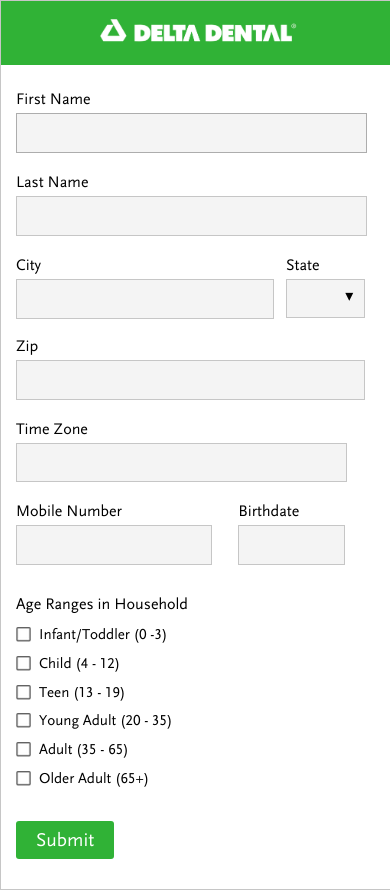
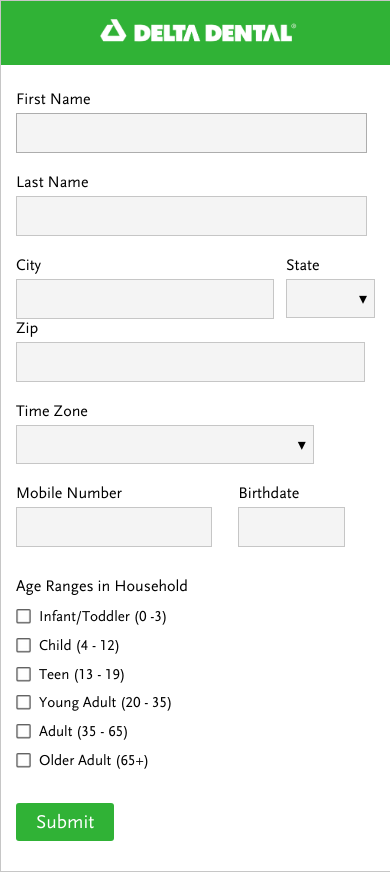
Before and after one commit to gyanishere/webform, a Django app: template member_form/templates/member_form/index.html in a window 390 px wide. Run offline with Django 3.2, Linux system fonts and the light colour scheme; the template is opened without the code that fills it, so the values that code supplies are empty.

Commit message:
Changes timezone select options to abbreviated timezones. Adds select holder styling to timezone dropdown. Adjusts select holder arrow position (changes from relative to absolute). Adjusts media query for state dropdown to allow for correct arrow positioning.

```diff
--- a/member_form/static/member_form/stylesheets/style.css
+++ b/member_form/static/member_form/stylesheets/style.css
@@ -79,9 +79,9 @@
 
 .select--holder::after {
   content:"\25BE";
-  position:relative;
-  bottom:32px;
-  left:70%;
+  position:absolute;
+  top:10px;
+  right:8px;
   pointer-events:none;
 }
 
@@ -336,7 +336,6 @@
       }
 
       .form--state {
-      	  width: 80% !important;
         margin-left: 10px !important;
       }
 
--- a/member_form/templates/member_form/index.html
+++ b/member_form/templates/member_form/index.html
@@ -106,15 +106,17 @@
 							      <label for='zip' class='container__form__label container__form__label--ln smaller--orig'>Zip</label>
 							      <input required type='text' class='container__form__input container__form__input--ln smaller--orig num-only' id='zip' name='zip' type='number'>
 							    </div>
-							    <div class="grid__col grid__col--2-of-6 width--mob">
-							      <label for='timezone' class='container__form__label container__form__label--ln smaller--orig'>Time Zone</label>
-								  <select required class='container__form__input container__form__input--ln smaller--orig' id='timezone' name='timezone'>
-							        <option disabled selected></option>
-									<option value="CST">Central Standard Time</option>
-									<option value="PST">Pacific Standard Time</option>
-									<option value="EST">Eastern Time</option>
-									<option value="MST">Mountain Time</option>
-								</select>
+								<div class="grid__col grid__col--2-of-6 width--mob">
+									<label for='timezone' class='container__form__label container__form__label--ln smaller--orig'>Time Zone</label>
+									<div class='select--holder'>
+										<select required class='container__form__input container__form__input--ln smaller--orig' id='timezone' name='timezone'>
+									        <option disabled selected></option>
+											<option value="CST">CST</option>
+											<option value="PST">PST</option>
+											<option value="EST">EST</option>
+											<option value="MST">MST</option>
+										</select>
+									</div>
 							    </div>
 							</div>
 					  	</div>
```
Lines whose indentation alone changed are shown as unchanged.
